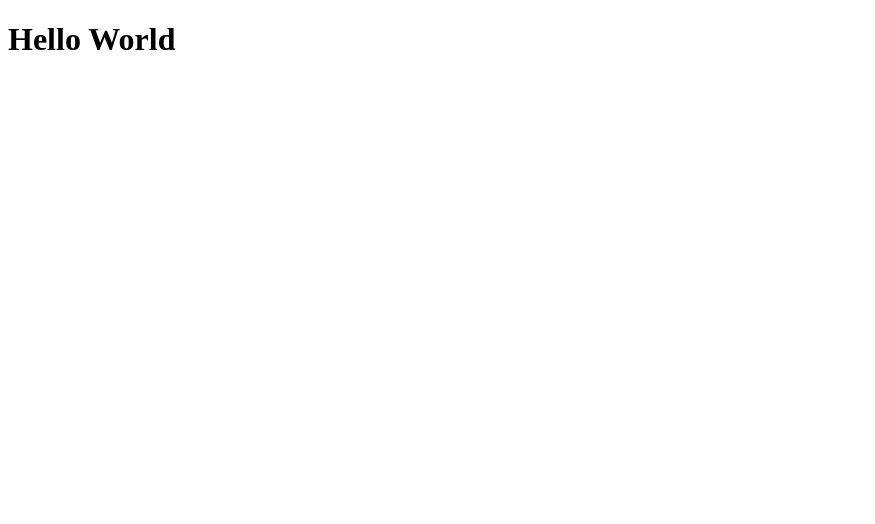
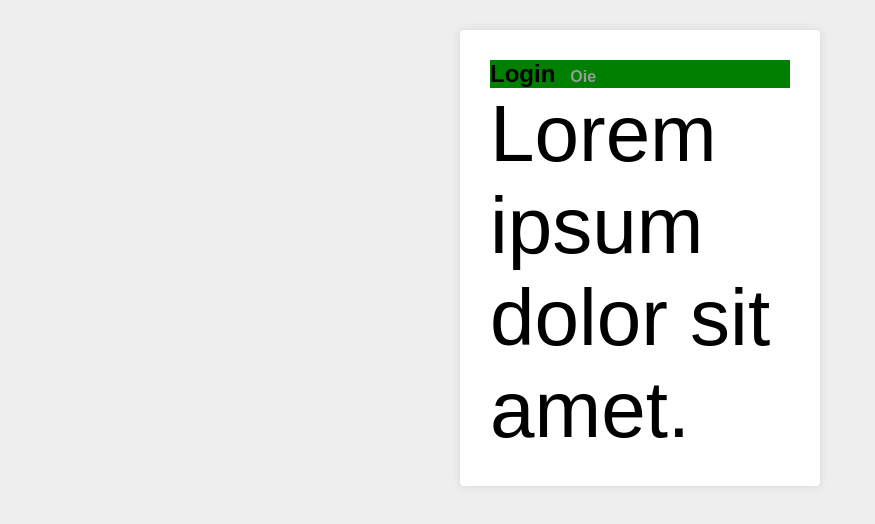
Before and after one commit to Dogolaa/Escola-React-Frontend, a React (Vite) app: page / in a window 1280 px wide. Shown: the top 524 px of the page, without its empty margins (0-875 px from the left). Built offline with nearby package versions, Linux system fonts and the light colour scheme.

Commit message:
Style: Styled Components

```diff
--- a/package.json
+++ b/package.json
@@ -11,7 +11,8 @@
   },
   "dependencies": {
     "react": "^19.0.0",
-    "react-dom": "^19.0.0"
+    "react-dom": "^19.0.0",
+    "styled-components": "^6.1.15"
   },
   "devDependencies": {
     "@babel/eslint-parser": "^7.26.8",
--- a/src/App.jsx
+++ b/src/App.jsx
@@ -1,7 +1,15 @@
 import { useState } from 'react';
 
+import Login from './pages/Login';
+import GlobalStyles from './styles/GlobalStyles';
+
 function App() {
-  return <h1>Hello World</h1>;
+  return (
+    <>
+      <GlobalStyles />
+      <Login />
+    </>
+  );
 }
 
 export default App;
--- /dev/null
+++ b/src/pages/Login/index.jsx
@@ -0,0 +1,16 @@
+import React from 'react';
+
+import { Container } from '../../styles/GlobalStyles';
+import { Title, Paragrafo } from './styled';
+
+export default function Login() {
+  return (
+    <Container>
+      <Title isRed={false}>
+        Login
+        <small>Oie</small>
+      </Title>
+      <Paragrafo>Lorem ipsum dolor sit amet.</Paragrafo>
+    </Container>
+  );
+}
--- /dev/null
+++ b/src/pages/Login/styled.jsx
@@ -0,0 +1,14 @@
+import styled from 'styled-components';
+
+export const Title = styled.h1`
+  background: green;
+  small {
+    font-size: 12pt;
+    margin-left: 15px;
+    color: #999;
+  }
+`;
+
+export const Paragrafo = styled.p`
+  font-size: 80px;
+`;
--- /dev/null
+++ b/src/styles/GlobalStyles.jsx
@@ -0,0 +1,39 @@
+import styled, { createGlobalStyle } from 'styled-components';
+
+export default createGlobalStyle`
+*{
+    margin: 0;
+    padding: 0;
+    outline: none;
+    box-sizing: border-box;
+
+    body{
+        font-family: sans-serif;
+        background: #eee;
+    }
+
+    html, body, #root{
+        height: 100%;
+    }
+
+    button{
+        cursor: pointer;
+    }
+
+    a{
+        text-decoration: none;
+    }
+
+    ul {
+        list-style: none;
+    }
+}`;
+
+export const Container = styled.section`
+  max-width: 360px;
+  background: white;
+  margin: 30px auto;
+  padding: 30px;
+  border-radius: 4px;
+  box-shadow: 0 0 10px rgba(0, 0, 0, 0.1);
+`;
```
Also changed, not shown: 1 other file (tests, documents, lock files or other folders).
